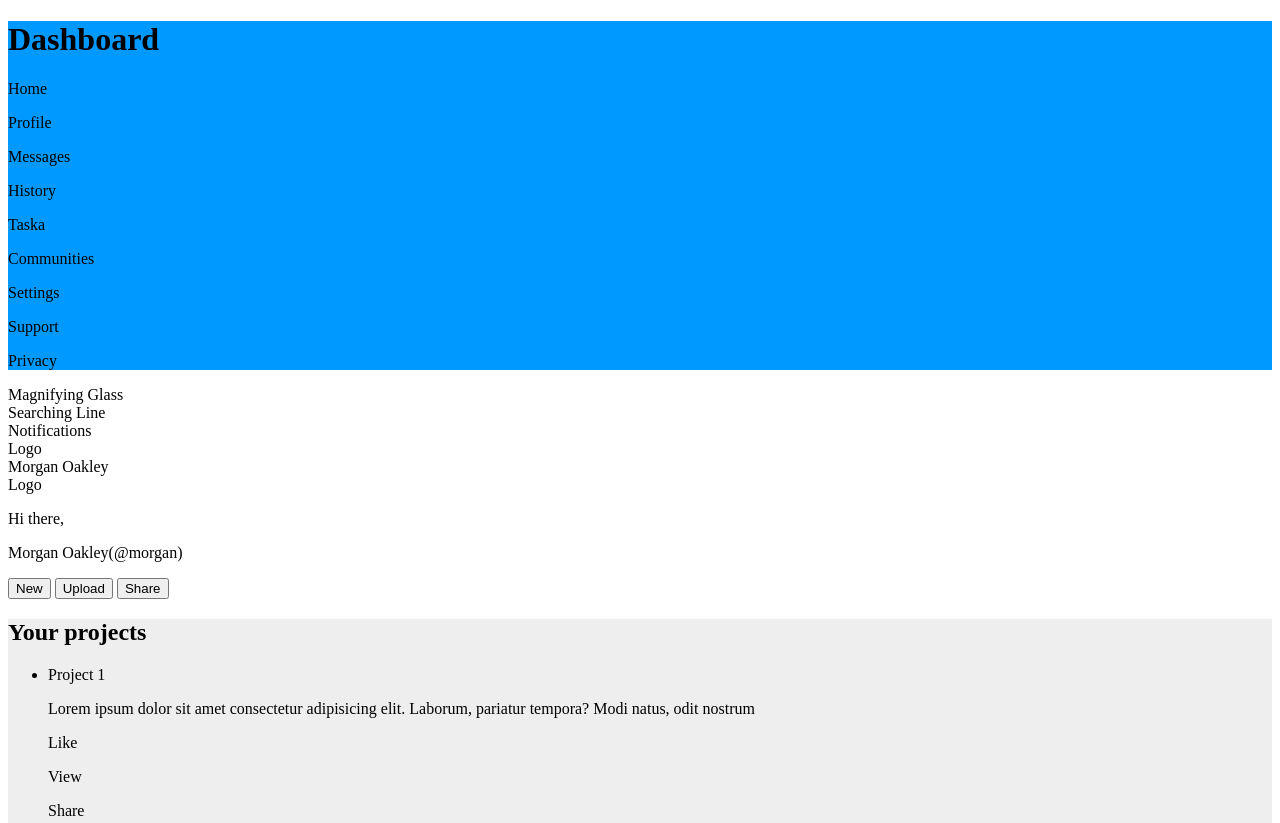
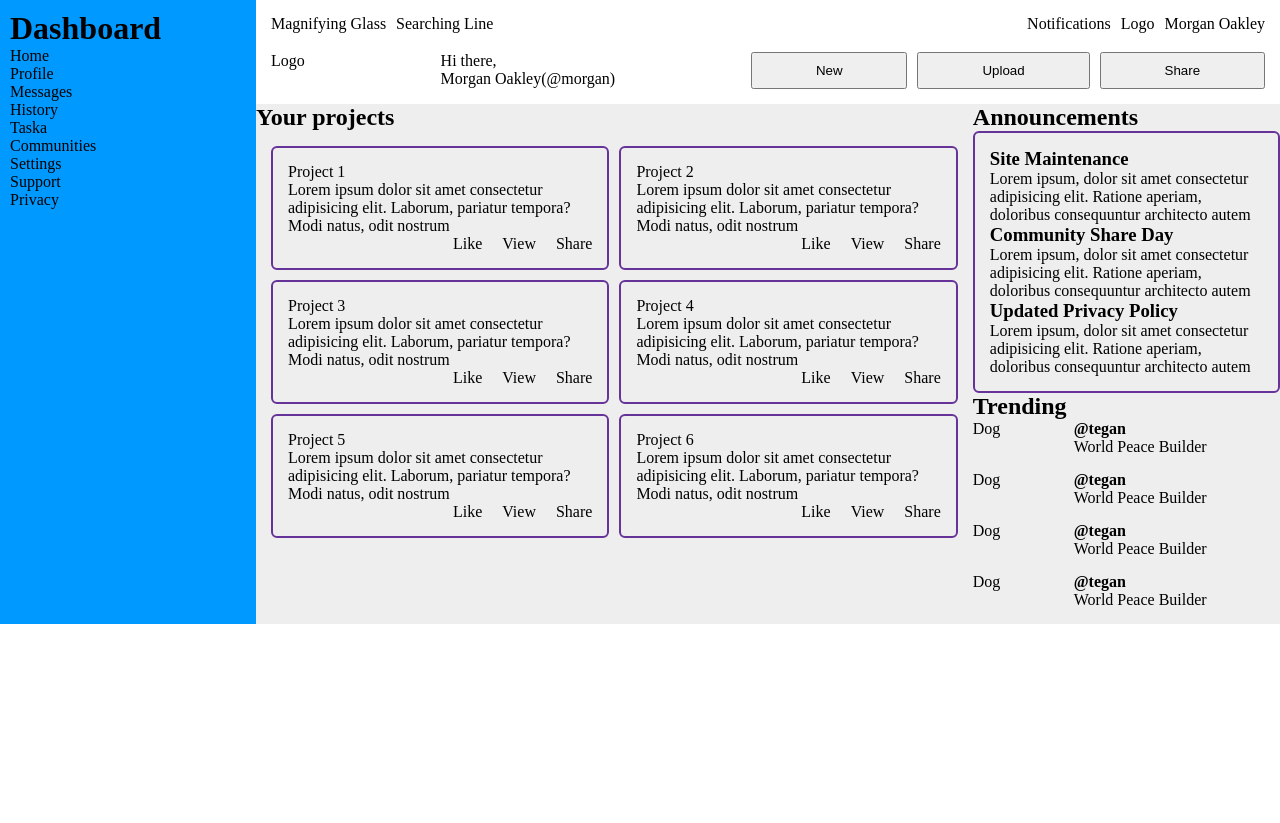
Before and after one commit to Anna-Saratovskaia/admin-dashboard, a plain HTML site: page index.html in a window 1280 px wide. Shown: the top 823 px of the page. After the commit the page ends 800 px from the top, so only its background shows below. Drawn offline with Linux system fonts and the light colour scheme.

Commit message:
Initial grid layout

```diff
--- a/index.html
+++ b/index.html
@@ -7,7 +7,7 @@
     <link rel="stylesheet" type="text/css" href="style.css" />
   </head>
   <body>
-    <div class="page-container>">
+    <div class="page-container">
       <div class="nav-container">
         <h1>Dashboard</h1>
         <nav>
@@ -51,9 +51,11 @@
                 Lorem ipsum dolor sit amet consectetur adipisicing elit.
                 Laborum, pariatur tempora? Modi natus, odit nostrum
               </p>
+              <div class="signs">
                 <p>Like</p>
                 <p>View</p>
                 <p>Share</p>
+              </div>
             </li>
             <li class="card article">
               Project 2
@@ -61,9 +63,11 @@
                 Lorem ipsum dolor sit amet consectetur adipisicing elit.
                 Laborum, pariatur tempora? Modi natus, odit nostrum
               </p>
+              <div class="signs">
                 <p>Like</p>
                 <p>View</p>
                 <p>Share</p>
+              </div>
             </li>
             <li class="card article">
               Project 3
@@ -71,9 +75,11 @@
                 Lorem ipsum dolor sit amet consectetur adipisicing elit.
                 Laborum, pariatur tempora? Modi natus, odit nostrum
               </p>
+              <div class="signs">
                 <p>Like</p>
                 <p>View</p>
                 <p>Share</p>
+              </div>
             </li>
             <li class="card article">
               Project 4
@@ -81,9 +87,11 @@
                 Lorem ipsum dolor sit amet consectetur adipisicing elit.
                 Laborum, pariatur tempora? Modi natus, odit nostrum
               </p>
+              <div class="signs">
                 <p>Like</p>
                 <p>View</p>
                 <p>Share</p>
+              </div>
             </li>
             <li class="card article">
               Project 5
@@ -91,9 +99,11 @@
                 Lorem ipsum dolor sit amet consectetur adipisicing elit.
                 Laborum, pariatur tempora? Modi natus, odit nostrum
               </p>
+              <div class="signs">
                 <p>Like</p>
                 <p>View</p>
                 <p>Share</p>
+              </div>
             </li>
             <li class="card article">
               Project 6
@@ -101,9 +111,11 @@
                 Lorem ipsum dolor sit amet consectetur adipisicing elit.
                 Laborum, pariatur tempora? Modi natus, odit nostrum
               </p>
+              <div class="signs">
                 <p>Like</p>
                 <p>View</p>
                 <p>Share</p>
+              </div>
             </li>
           </ul>
         </article>
@@ -132,18 +144,31 @@
             <h2>Trending</h2>
             <div class="trending-users">
               <div>Dog</div>
-              <p>@tegan</p>
+              <div>
+                <p><b>@tegan</b></p>
                 <p>World Peace Builder</p>
+              </div>
             </div>
             <div class="trending-users">
               <div>Dog</div>
-              <p>@tegan</p>
+              <div>
+                <p><b>@tegan</b></p>
                 <p>World Peace Builder</p>
+              </div>
             </div>
             <div class="trending-users">
               <div>Dog</div>
-              <p>@tegan</p>
+              <div>
+                <p><b>@tegan</b></p>
                 <p>World Peace Builder</p>
+              </div>
+            </div>
+            <div class="trending-users">
+              <div>Dog</div>
+              <div>
+                <p><b>@tegan</b></p>
+                <p>World Peace Builder</p>
+              </div>
             </div>
           </div>
         </article>
--- a/style.css
+++ b/style.css
@@ -1,7 +1,75 @@
+* {
+  margin: 0;
+  padding: 0;
+  box-sizing: border-box;
+}
+
+.page-container {
+  display: grid;
+  grid-template-columns: 1fr 4fr;
+  grid-template-rows: 1fr 5fr;
+}
+
 .nav-container {
-	background-color: rgb(0, 153, 255);
+  grid-area: 1 / 1 / 3 / 2;
+  padding: 10px;
+  background-color: rgb(0, 153, 255);
+}
+
+header {
+  grid-area: 1 / 2 / 2 / 3;
+  display: grid;
+  grid-template-rows: 1fr 1fr;
+  padding: 15px;
 }
 
 main {
-	background-color: #eee;
+  background-color: #eee;
+  grid-area: 2 / 2 / 3 / 3;
+
+  display: grid;
+  grid-template-columns: 7fr 3fr;
 }
+
+.status-bar {
+  display: grid;
+  grid-template-rows: repeat(5, auto);
+  grid-template-columns: auto 1fr auto auto auto;
+  column-gap: 10px;
+}
+
+.greeting-bar {
+  display: grid;
+  grid-template-columns: repeat(5, auto);
+
+  column-gap: 10px;
+}
+
+ul {
+  display: grid;
+  grid-template-columns: 1fr 1fr;
+  grid-template-rows: 1fr 1fr 1fr;
+  gap: 10px;
+  list-style: none;
+
+  padding: 15px;
+}
+
+.card {
+  border: rebeccapurple solid 2px;
+  border-radius: 6px;
+  padding: 15px;
+}
+
+.signs {
+  display: grid;
+  grid-auto-flow: column;
+  gap: 20px;
+  justify-content: end;
+}
+
+.trending-users {
+  display: grid;
+  grid-auto-flow: column;
+  margin-bottom: 15px;
+}
```
Lines whose indentation alone changed are shown as unchanged.
